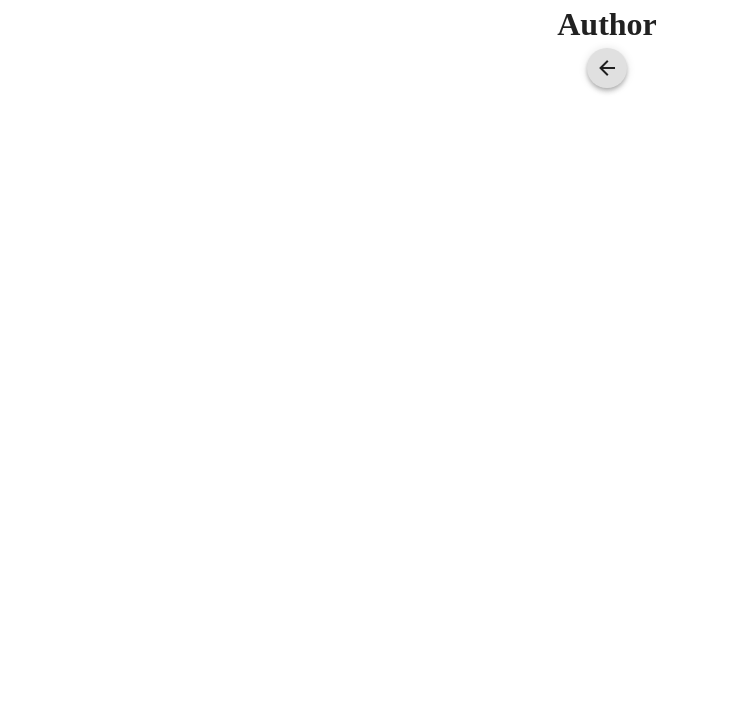
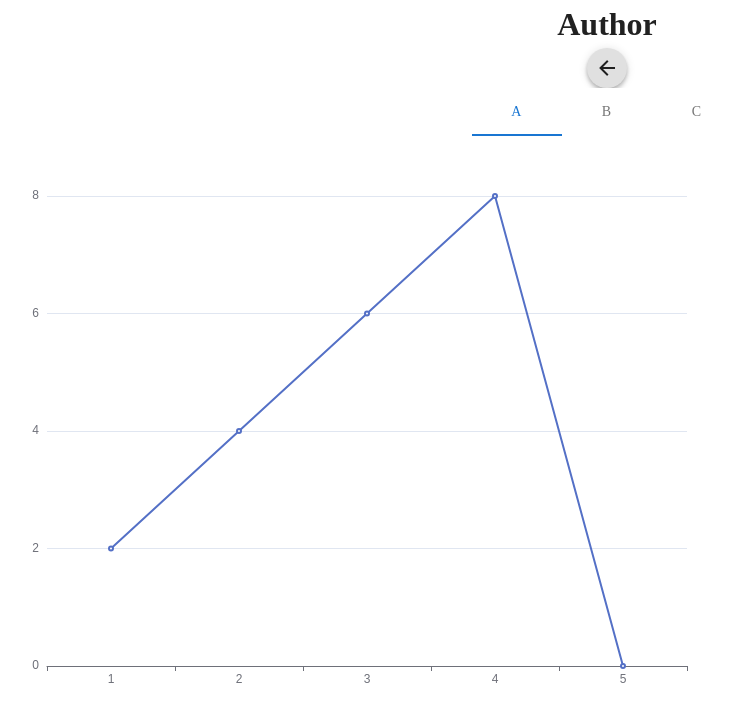
Before and after one commit to sink12138/infinite-academic, a Vue app in the folder frontend/: page /author in a window 1280 px wide. Shown: the top 722 px of the page, without its empty margins (33-765 px from the left). Built offline with nearby package versions, Linux system fonts and the light colour scheme.

Commit message:
anlytics

```diff
--- a/frontend/package.json
+++ b/frontend/package.json
@@ -9,6 +9,7 @@
   },
   "dependencies": {
     "core-js": "^3.19.1",
+    "echarts": "^5.2.2",
     "element-ui": "^2.15.6",
     "vue": "^2.6.11",
     "vue-router": "^3.2.0",
--- /dev/null
+++ b/frontend/src/components/Analytics.vue
@@ -0,0 +1,87 @@
+<template>
+    <div>
+      <div @click="change()">
+          <v-tabs v-model="type" :centered="true">
+        <v-tab
+            v-for="i in types"
+            :key="i"
+
+            >
+            {{choices[i-1]}}
+        </v-tab>
+      </v-tabs>
+      </div>
+
+      <div id="main" style="width: 800px;height:600px;"></div>
+    </div>
+
+</template>
+
+<script>
+import * as echarts from 'echarts';
+    export default {
+        name: "Analytics",
+        data() {
+          return{
+              type:0,
+              types:3,
+              choices:['a','b','c','d'],
+              dataX:[1,2,3,4,5],
+              data1:[2,4,6,8,0],
+              data2:[5,3,6,8,7],
+              data3:[4,7,2,5,7],
+              data:[],
+              myChart:{},
+              option:{},
+          }
+        },
+        created() {
+             setTimeout( ()=>{ //延时加载echarts初始化函数
+                this.myEcharts()
+            },100)
+        },
+        methods:{
+            change(){
+                switch (this.type) {
+                    case 0:
+                        this.data=this.data1
+                        break;
+                    case 1:
+                        this.data=this.data2
+                        break;
+                    case 2:
+                        this.data=this.data3
+                        break;
+                    default:
+                        break;
+                }
+                this.option.series=[{
+                    data:this.data,
+                    type:'line'
+                }]
+                this.myChart.setOption(this.option);
+            },
+            myEcharts(){
+
+                // 基于准备好的dom，初始化echarts实例
+                this.myChart = echarts.init(document.getElementById('main'));
+                // 指定图表的配置项和数据
+                this.option = {
+                            xAxis: {
+                                    type: 'category',
+                                    data: this.dataX
+                            },
+                            yAxis: {
+                                    type: 'value'
+                                    },
+                            series: [{
+                                    data: this.data1,
+                                    type: 'line'
+                                    }]
+                            };
+                // 使用刚指定的配置项和数据显示图表。
+                this.myChart.setOption(this.option);
+            }
+        }
+    }
+</script>
--- a/frontend/src/views/Author.vue
+++ b/frontend/src/views/Author.vue
@@ -2,15 +2,27 @@
   <div>
     <h1>Author</h1>
     <go-back></go-back>
+    <Analytics></Analytics>
   </div>
 </template>
 
 <script>
-import GoBack from '../components/GoBack.vue'
+import GoBack from '../components/GoBack.vue';
+import Analytics from "../components/Analytics.vue";
+export default {
+    name: "Income",
+    components: {Analytics,GoBack},
+    data() {
+        return {
+        }
+    },
+    mounted(){
+      console.log(1);
+    },
+    methods:{
+    }
+}
 
-export default {
-  components: { GoBack },
-}
 </script>
 
 <style>
```
Also changed, not shown: 1 other file (tests, documents, lock files or other folders).
